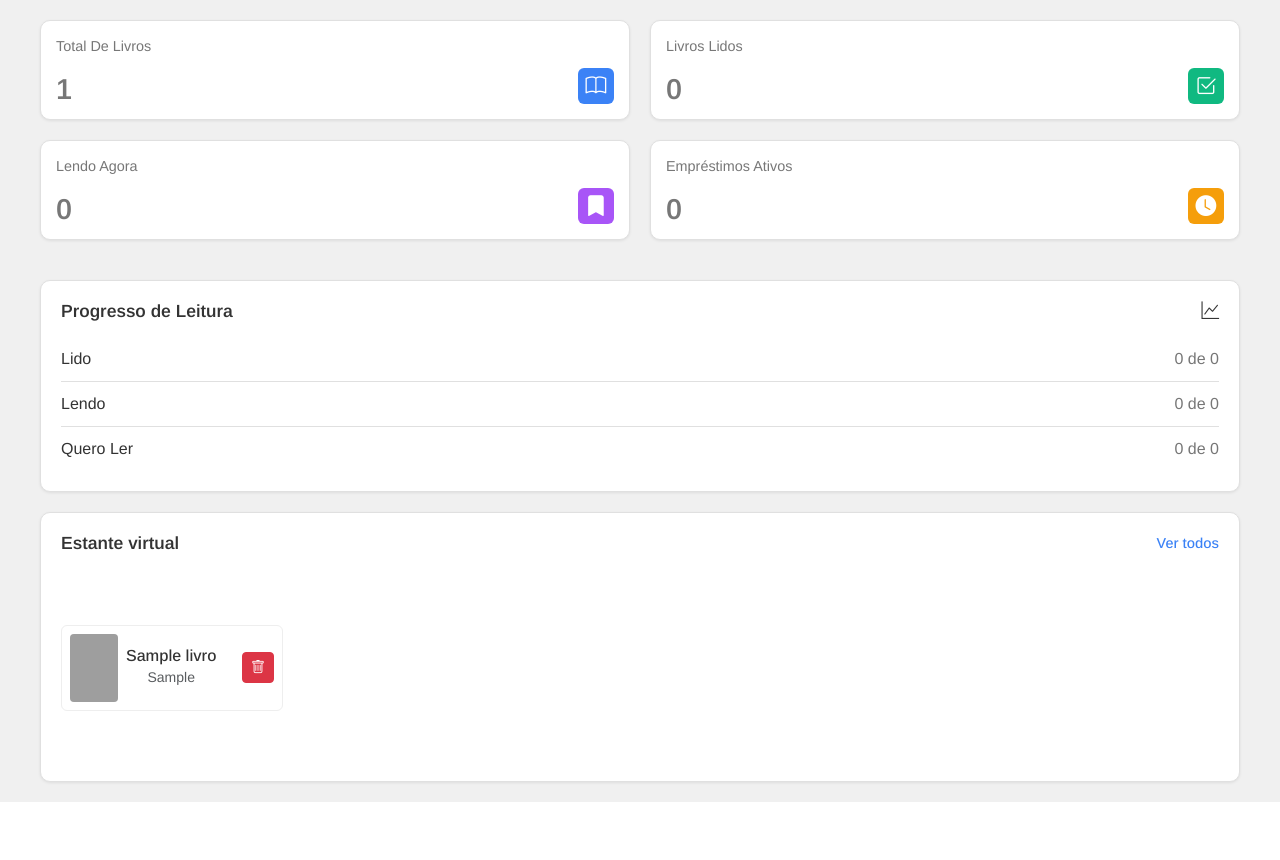
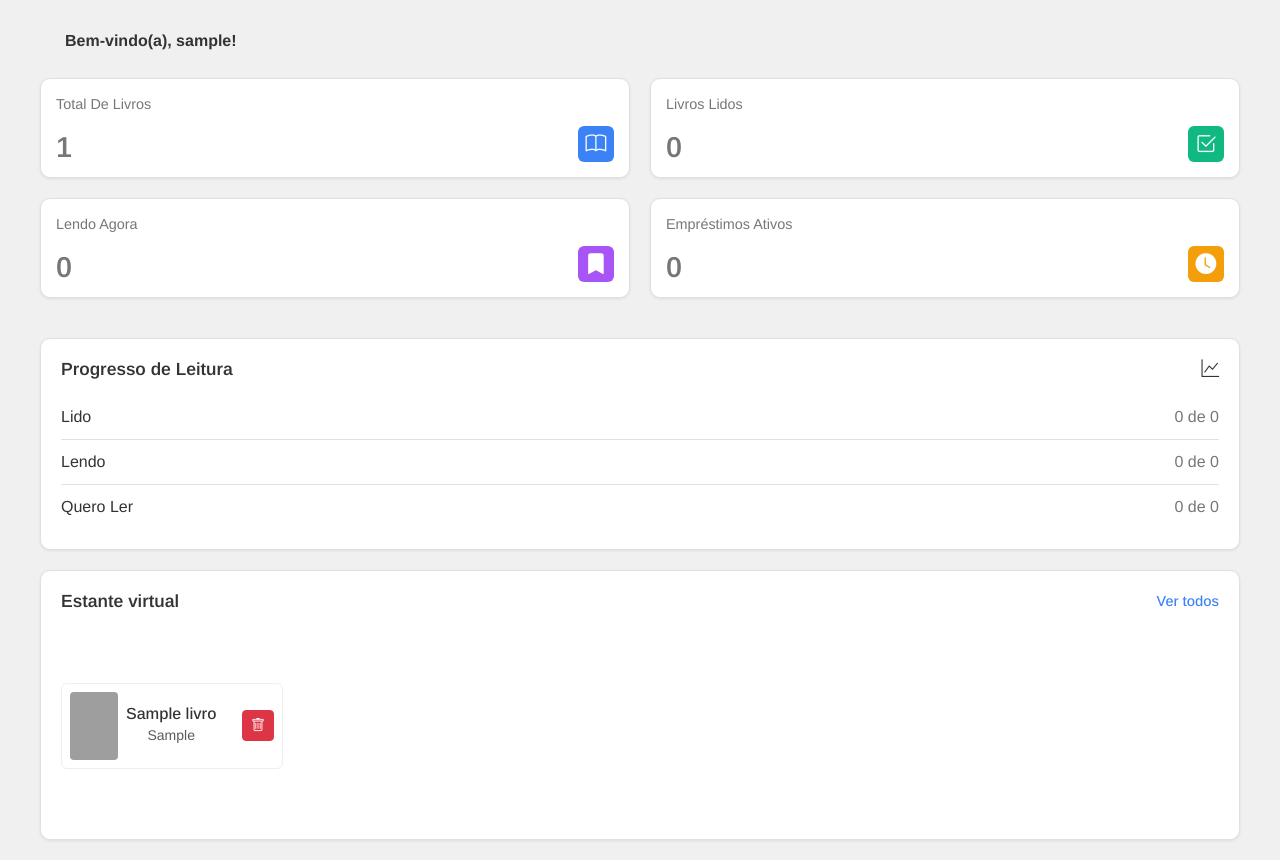
Before and after one commit to DaraDionizio/WebLivros, a Django app: page /dashboard/ in a window 1280 px wide. Shown: the part 71-931 px from the top of the page. Before the commit the page ends 873 px from the top, so only its background shows below. Run offline with Django 5.2, Linux system fonts and the light colour scheme; a user stored in the database is signed in; tables that the repository leaves empty hold one stand-in row (values such as "Sample post"); grey boxes are pictures that could not be loaded.

Commit message:
versao 2.5

```diff
--- a/static/Css/dashboard.css
+++ b/static/Css/dashboard.css
@@ -301,7 +301,6 @@ section {
 }
 
 
-/* remove quebra de linha */
 .livro-item {
     min-width: 220px;
     flex-shrink: 0;
@@ -311,10 +310,13 @@ section {
     background-color: #fff;
 }
 
-/* ajuste da capa para modo horizontal */
 .livro-capa {
     width: 48px;
     height: 68px;
+}
+.livro-emprestado {
+    border-left: 6px solid #ffc107;   /* amarelo forte */
+    background-color: #fff8e1;        /* amarelo claro */
 }
 
 
--- a/static/Js/dashboard.js
+++ b/static/Js/dashboard.js
@@ -119,7 +119,9 @@ function renderizarLivrosRecentes(livros) {
     } else {
         const livrosRecentes = livros.slice(0, 5);
         elementosDOM.livrosLista.innerHTML = livrosRecentes.map(livro => `
-    <div class="livro-item d-flex align-items-center justify-content-between">
+        <div class="livro-item d-flex align-items-center justify-content-between ${livro.status === 'emprestado' ? 'livro-emprestado' : ''}">
+
+
 
         <div class="d-flex align-items-center gap-2">
             <div class="livro-capa">
--- a/templates/dashboard.html
+++ b/templates/dashboard.html
@@ -46,6 +46,10 @@
         </div>
     </nav>
     <main>
+        <div class="alert px-4 py-2 ">
+            <strong>Bem-vindo(a), {{ request.user.username }}!</strong>
+        </div>
+
         <section>
             <div class="cards-container">
                 <div class="cards-column">
```
